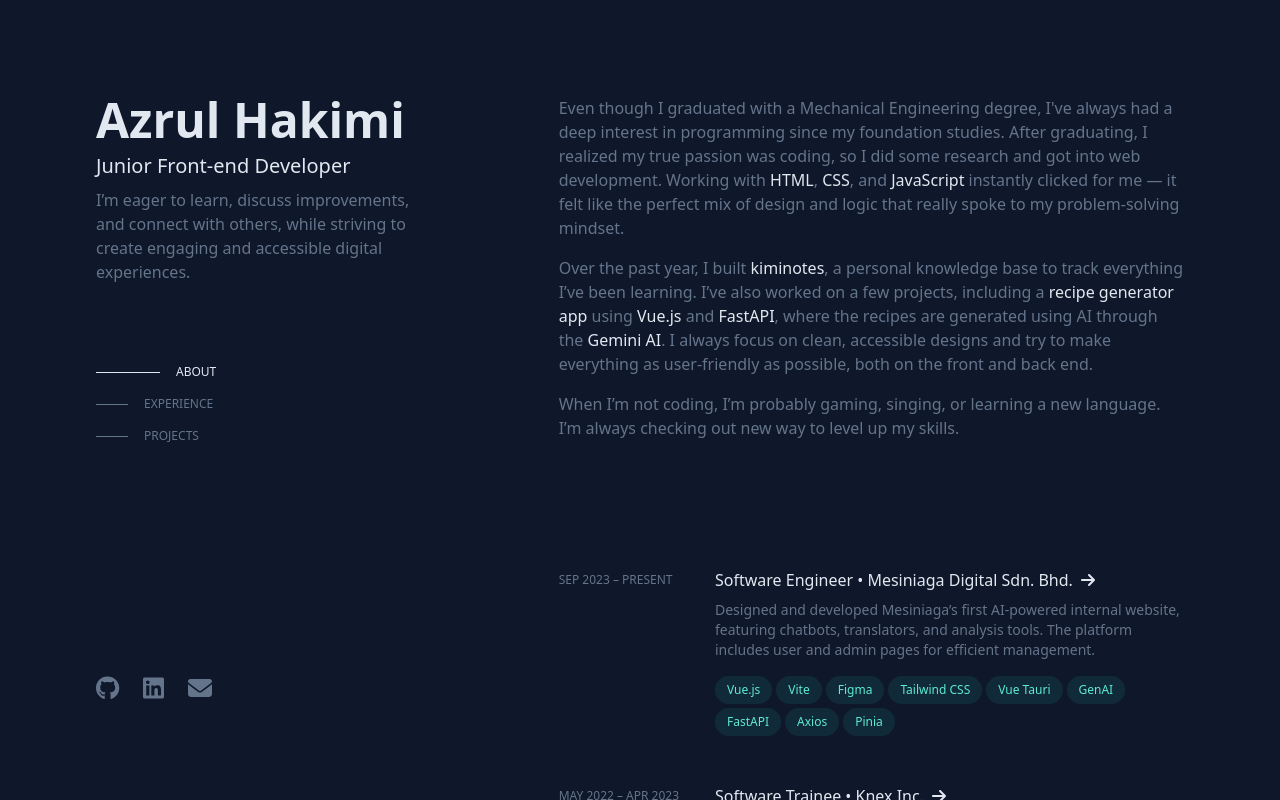
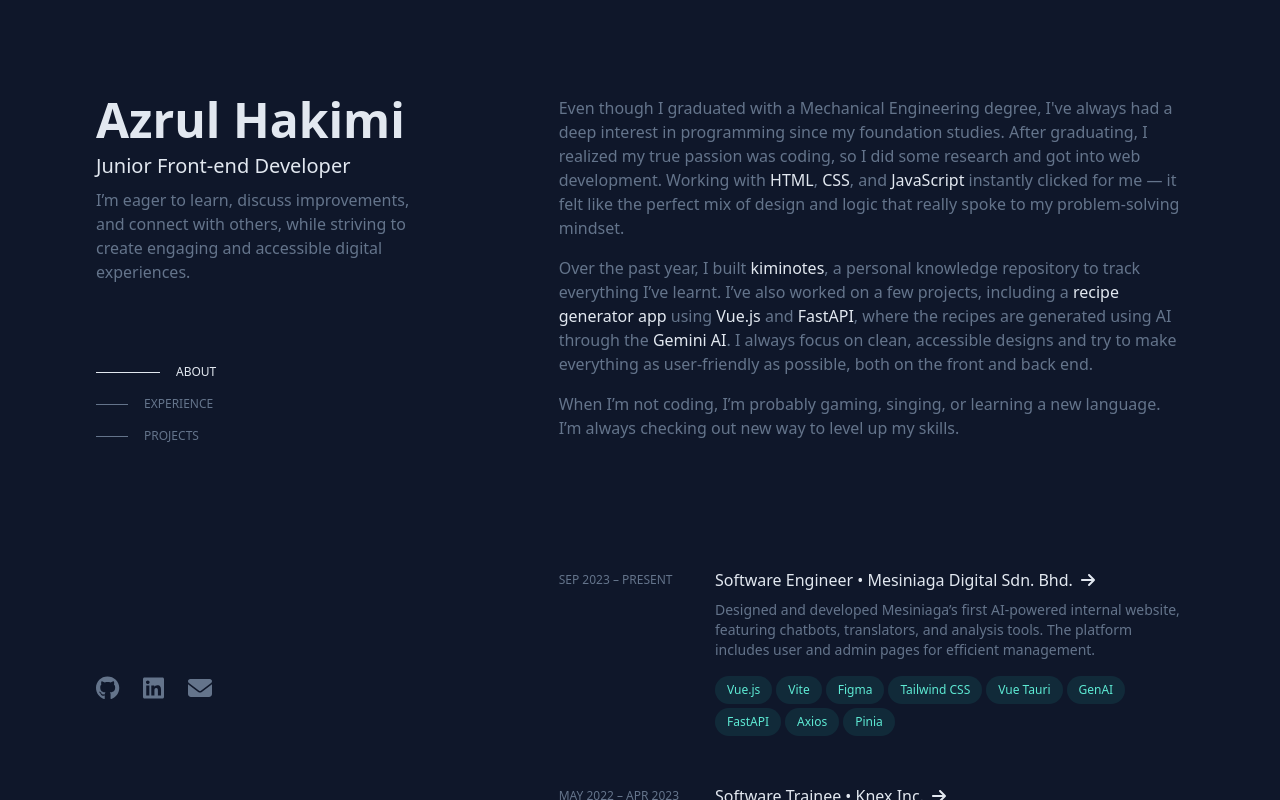
Before and after one commit to rulkimi/kimi-portfolio, a Vue app: page / in a window 1280 px wide. Built offline with nearby package versions, Linux system fonts and the light colour scheme.

Commit message:
correct some texts

```diff
--- a/src/components/AboutMe.vue
+++ b/src/components/AboutMe.vue
@@ -13,7 +13,7 @@
 
     <p>
       Over the past year, I built <a href="https://rulkimi.github.io/kiminotes/" target="_blank" rel="noopener noreferrer">kiminotes</a>,
-      a personal knowledge base to track everything I’ve been learning. I’ve also worked on a few projects,
+      a personal knowledge repository to track everything I’ve learnt. I’ve also worked on a few projects,
       including a <a href="https://rulkimi.github.io/recipe-generator/" target="_blank" rel="noopener noreferrer">recipe generator app</a>
       using <a href="https://vuejs.org/" target="_blank" rel="noopener noreferrer">Vue.js</a> and
       <a href="https://fastapi.tiangolo.com/" target="_blank" rel="noopener noreferrer">FastAPI</a>,
```
